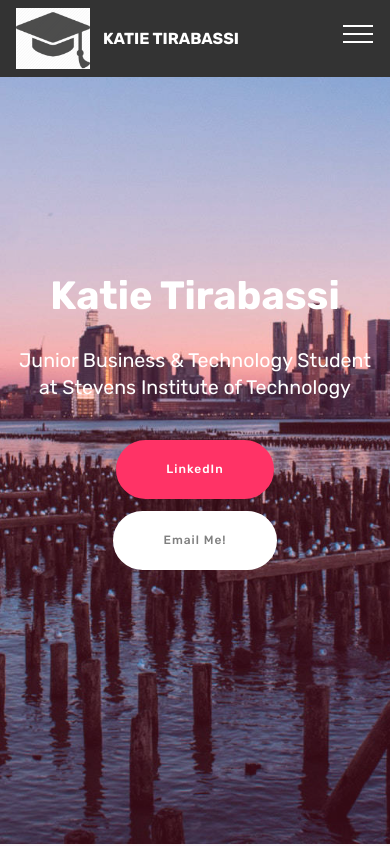
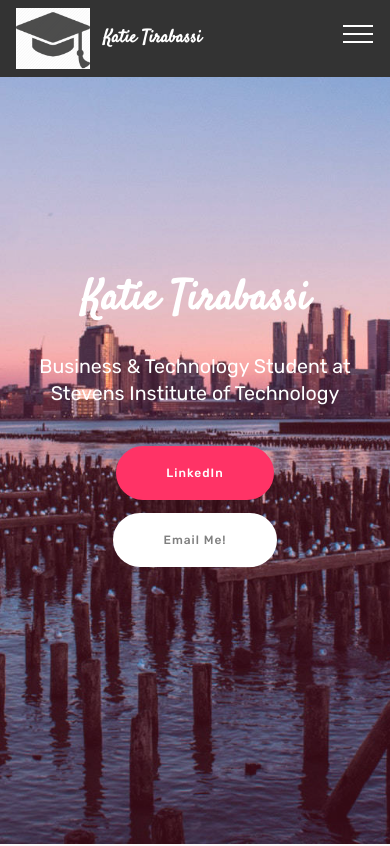
Before and after one commit to kttira/mobirise, a plain HTML site: page index.html in a window 390 px wide. Shown: the top 846 px of the page. Drawn offline with Linux system fonts and the light colour scheme.

Commit message:
create github pages

```diff
--- a/assets/images/hashes.json
+++ b/assets/images/hashes.json
@@ -1 +1 @@
-{"wa/qvZU25FYtZj4UP8066w==":"mbr-1620x1080.jpg","RfnNDcxfVBiDkD/dSyxZmQ==":"gradcap-122x122.png","HU+LD270HB0F+dJEiZmfcg==":"gradcap-1-122x122.png","Te/TkN731xLkV6b1M17GLg==":"1871-1200x1600.jpg","hPYvqm0lHLjFmlT23ND1zw==":"1871-1-1200x1600.jpg","PjoGzugftIUkexOqHDU9bQ==":"mbr-721x1080.jpg","8OpidZgitWJSHF5OsnIxMQ==":"1406-1200x1600.jpg","FJh9vqQm0Uu/m1iMPBhI2A==":"mbr-1-721x1080.jpg","K7Fp7nK2wA1oac6m4RtoiQ==":"1406-1-1200x1600.jpg","QyrFsY4k9EBuEAzTpW3gxg==":"mbr-1200x800.jpg"}
+{"wa/qvZU25FYtZj4UP8066w==":"mbr-1620x1080.jpg","RfnNDcxfVBiDkD/dSyxZmQ==":"gradcap-122x122.png","HU+LD270HB0F+dJEiZmfcg==":"gradcap-1-122x122.png","Te/TkN731xLkV6b1M17GLg==":"1871-1200x1600.jpg","hPYvqm0lHLjFmlT23ND1zw==":"1871-1-1200x1600.jpg","PjoGzugftIUkexOqHDU9bQ==":"mbr-721x1080.jpg","8OpidZgitWJSHF5OsnIxMQ==":"1406-1200x1600.jpg","FJh9vqQm0Uu/m1iMPBhI2A==":"mbr-1-721x1080.jpg","K7Fp7nK2wA1oac6m4RtoiQ==":"1406-1-1200x1600.jpg","QyrFsY4k9EBuEAzTpW3gxg==":"mbr-1200x800.jpg","W8Li+yMwXUN5ATfa+uou4g==":"586-880x1173.jpg"}
--- a/assets/mobirise/css/mbr-additional.css
+++ b/assets/mobirise/css/mbr-additional.css
@@ -1,3 +1,4 @@
+@import url(https://fonts.googleapis.com/css?family=Satisfy:400);
 @import url(https://fonts.googleapis.com/css?family=Rubik:300,300i,400,400i,500,500i,700,700i,900,900i);
 
 
@@ -20,11 +21,11 @@ body {
   line-height: 1.6;
 }
 .display-1 {
-  font-family: 'Rubik', sans-serif;
-  font-size: 4.25rem;
+  font-family: 'Satisfy', handwriting;
+  font-size: 4.5rem;
 }
 .display-1 > .mbr-iconfont {
-  font-size: 6.8rem;
+  font-size: 7.2rem;
 }
 .display-2 {
   font-family: 'Rubik', sans-serif;
@@ -34,11 +35,11 @@ body {
   font-size: 4.8rem;
 }
 .display-4 {
-  font-family: 'Rubik', sans-serif;
-  font-size: 1rem;
+  font-family: 'Satisfy', handwriting;
+  font-size: 1.25rem;
 }
 .display-4 > .mbr-iconfont {
-  font-size: 1.6rem;
+  font-size: 2rem;
 }
 .display-5 {
   font-family: 'Rubik', sans-serif;
@@ -61,9 +62,9 @@ body {
 /* 0.65 - min scale variable, may vary */
 @media (max-width: 768px) {
   .display-1 {
-    font-size: 3.4rem;
-    font-size: calc( 2.1374999999999997rem + (4.25 - 2.1374999999999997) * ((100vw - 20rem) / (48 - 20)));
-    line-height: calc( 1.4 * (2.1374999999999997rem + (4.25 - 2.1374999999999997) * ((100vw - 20rem) / (48 - 20))));
+    font-size: 3.6rem;
+    font-size: calc( 2.225rem + (4.5 - 2.225) * ((100vw - 20rem) / (48 - 20)));
+    line-height: calc( 1.4 * (2.225rem + (4.5 - 2.225) * ((100vw - 20rem) / (48 - 20))));
   }
   .display-2 {
     font-size: 2.4rem;
@@ -71,9 +72,9 @@ body {
     line-height: calc( 1.4 * (1.7rem + (3 - 1.7) * ((100vw - 20rem) / (48 - 20))));
   }
   .display-4 {
-    font-size: 0.8rem;
-    font-size: calc( 1rem + (1 - 1) * ((100vw - 20rem) / (48 - 20)));
-    line-height: calc( 1.4 * (1rem + (1 - 1) * ((100vw - 20rem) / (48 - 20))));
+    font-size: 1rem;
+    font-size: calc( 1.0875rem + (1.25 - 1.0875) * ((100vw - 20rem) / (48 - 20)));
+    line-height: calc( 1.4 * (1.0875rem + (1.25 - 1.0875) * ((100vw - 20rem) / (48 - 20))));
   }
   .display-5 {
     font-size: 1.2rem;
--- a/index.html
+++ b/index.html
@@ -43,7 +43,7 @@
                          <img src="assets/images/gradcap-1-122x122.png" alt="Mobirise" title="" style="height: 3.8rem;">
                     </a>
                 </span>
-                <span class="navbar-caption-wrap"><a class="navbar-caption text-white display-4" href="https://mobirise.com">KATIE TIRABASSI</a></span>
+                <span class="navbar-caption-wrap"><a class="navbar-caption text-white display-4" href="https://mobirise.com">Katie Tirabassi</a></span>
             </div>
         </div>
         <div class="collapse navbar-collapse" id="navbarSupportedContent">
@@ -61,7 +61,7 @@
     </nav>
 </section>
 
-<section class="engine"><a href="https://mobirise.ws/o">best mobile website builder</a></section><section class="cid-qP2qeV8dEH mbr-fullscreen mbr-parallax-background" id="header2-f">
+<section class="engine"><a href="https://mobirise.ws/h">make free website</a></section><section class="cid-qP2qeV8dEH mbr-fullscreen mbr-parallax-background" id="header2-f">
 
 
 
@@ -73,9 +73,9 @@
                 <h1 class="mbr-section-title mbr-bold pb-3 mbr-fonts-style display-1">
                     Katie Tirabassi</h1>
 
-                <p class="mbr-text pb-3 mbr-fonts-style display-5">Junior Business &amp; Technology Student<br> at Stevens Institute of Technology<br></p>
-                <div class="mbr-section-btn"><a class="btn btn-md btn-secondary display-4" href="http://www.linkedin.com/in/katherine-tirabassi-740185128" target="_blank">LinkedIn</a>
-                    <a class="btn btn-md btn-white display-4" href="mailto:ktirabas@stevens.edu">Email Me!</a></div>
+                <p class="mbr-text pb-3 mbr-fonts-style display-5">Business &amp; Technology Student at Stevens Institute of Technology<br></p>
+                <div class="mbr-section-btn"><a class="btn btn-md btn-secondary display-7" href="http://www.linkedin.com/in/katherine-tirabassi-740185128" target="_blank">LinkedIn</a>
+                    <a class="btn btn-md btn-white display-7" href="mailto:ktirabas@stevens.edu">Email Me!</a></div>
             </div>
         </div>
     </div>
@@ -219,7 +219,7 @@
             <div class="col-12 col-md-6 mb-4 col-lg-4">
                 <div class="card flip-card p-5 align-center">
                     <div class="card-front card_cont">
-                        <img src="assets/images/mbr-1-721x1080.jpg" alt="Mobirise" title="">
+                        <img src="assets/images/586-880x1173.jpg" alt="Mobirise" title="">
                     </div>
                     <div class="card_back card_cont">
                         <h4 class="card-title display-5 py-2 mbr-fonts-style display-7">
@@ -282,7 +282,7 @@
                         Thanks for filling out the form!
                     </div>
 
-                    <form class="mbr-form" action="https://mobirise.com/" method="post" data-form-title="Mobirise Form"><input type="hidden" name="email" data-form-email="true" value="1s4vLxeM32tFkHs4w0zkiHqF6w4fz90+HpraCdOgGY4lY3GkmhLk63VzqvQa35fkC+udGPGjvAKciCyhRiviGqaYG35oYDvrHwvYuARkxutQ6CV1nuBRiOb1IZuYZ5dF" data-form-field="Email">
+                    <form class="mbr-form" action="https://mobirise.com/" method="post" data-form-title="Mobirise Form"><input type="hidden" name="email" data-form-email="true" value="j0OIVqX5iPggCuf+qityxWmUgLJrGuqAAwn7AwjweZfGeVD4QAQFj+1M/cjVpVbTiMz/iKhRjZpe2tVysGVyXLknY+73MewuHfkDMEAF9XnKelOd5lq7qYdTD/WRAN3P" data-form-field="Email">
                         <div class="row row-sm-offset">
                             <div class="col-md-4 multi-horizontal" data-for="name">
                                 <div class="form-group">
```
Also changed, not shown: assets/images/586-880x1173.jpg (added), 1 other file.
